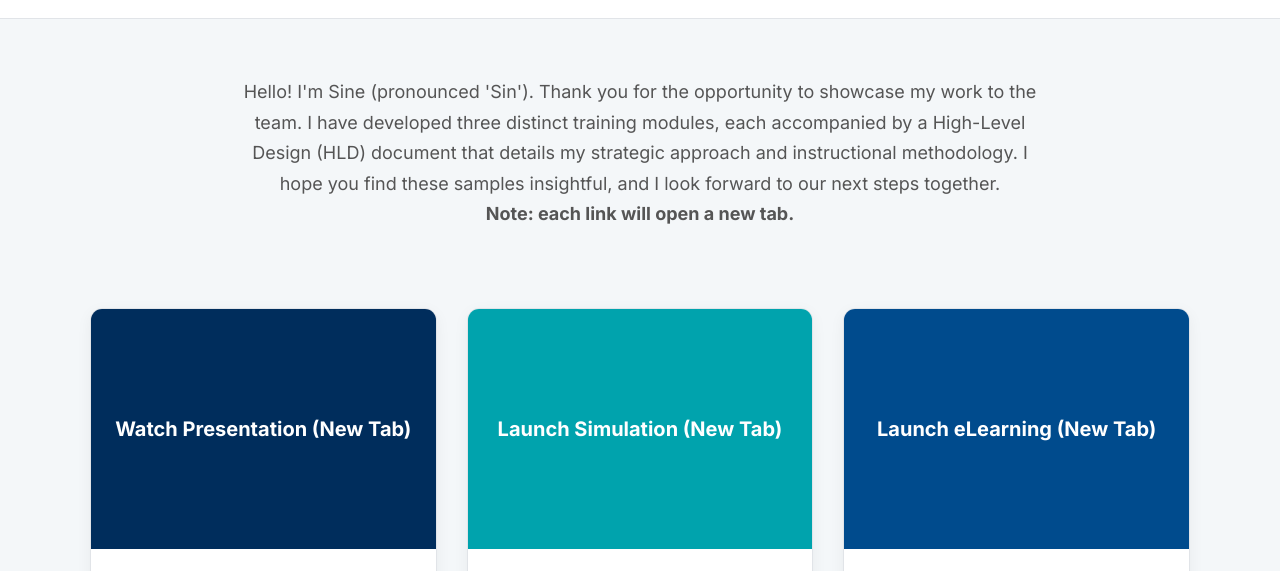
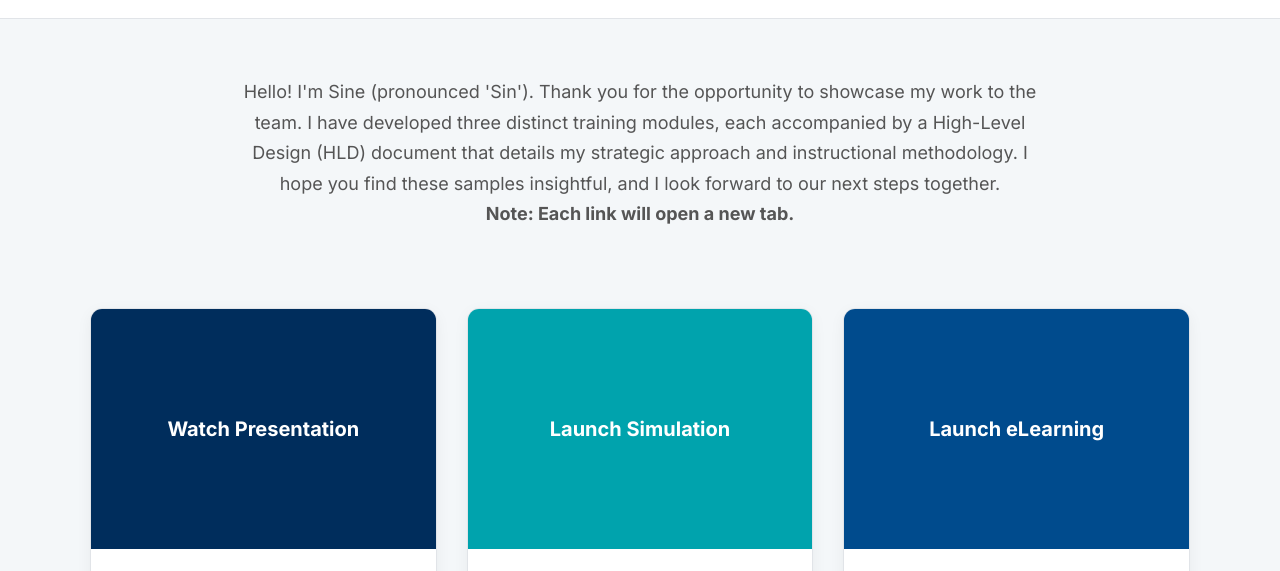
Before and after one commit to ujumqin/tricon, a plain HTML site: page index.html in a window 1280 px wide. Shown: the part 203-774 px from the top of the page. Drawn offline with Linux system fonts and the light colour scheme.

Commit message:
Update index.html

```diff
--- a/index.html
+++ b/index.html
@@ -205,7 +205,7 @@
 <div class="intro-container">
     <p class="intro-text">
         Hello! I'm Sine (pronounced 'Sin'). Thank you for the opportunity to showcase my work to the team. I have developed three distinct training modules, each accompanied by a High-Level Design (HLD) document that details my strategic approach and instructional methodology. I hope you find these samples insightful, and I look forward to our next steps together.
-    <br><b>Note: each link will open a new tab.</b>
+    <br><b>Note: Each link will open a new tab.</b>
     </p>
 </div>
 
@@ -213,7 +213,7 @@
 
    <div class="card">
         <a href="https://youtu.be/nttMOo5J1_8" target="_blank" rel="noopener noreferrer" class="card-image-link vilt">
-            Watch Presentation (New Tab)
+            Watch Presentation
         </a>
         <div class="card-content">
             <div>
@@ -229,7 +229,7 @@
 
     <div class="card">
         <a href="tricon-iconicjourney.html" target="_blank" rel="noopener noreferrer" class="card-image-link simulation">
-            Launch Simulation (New Tab)
+            Launch Simulation
         </a>
         <div class="card-content">
             <div>
@@ -245,7 +245,7 @@
 
     <div class="card">
         <a href="tricon-feedback.html" target="_blank" rel="noopener noreferrer" class="card-image-link elearning">
-            Launch eLearning (New Tab)
+            Launch eLearning
         </a>
         <div class="card-content">
             <div>
```
